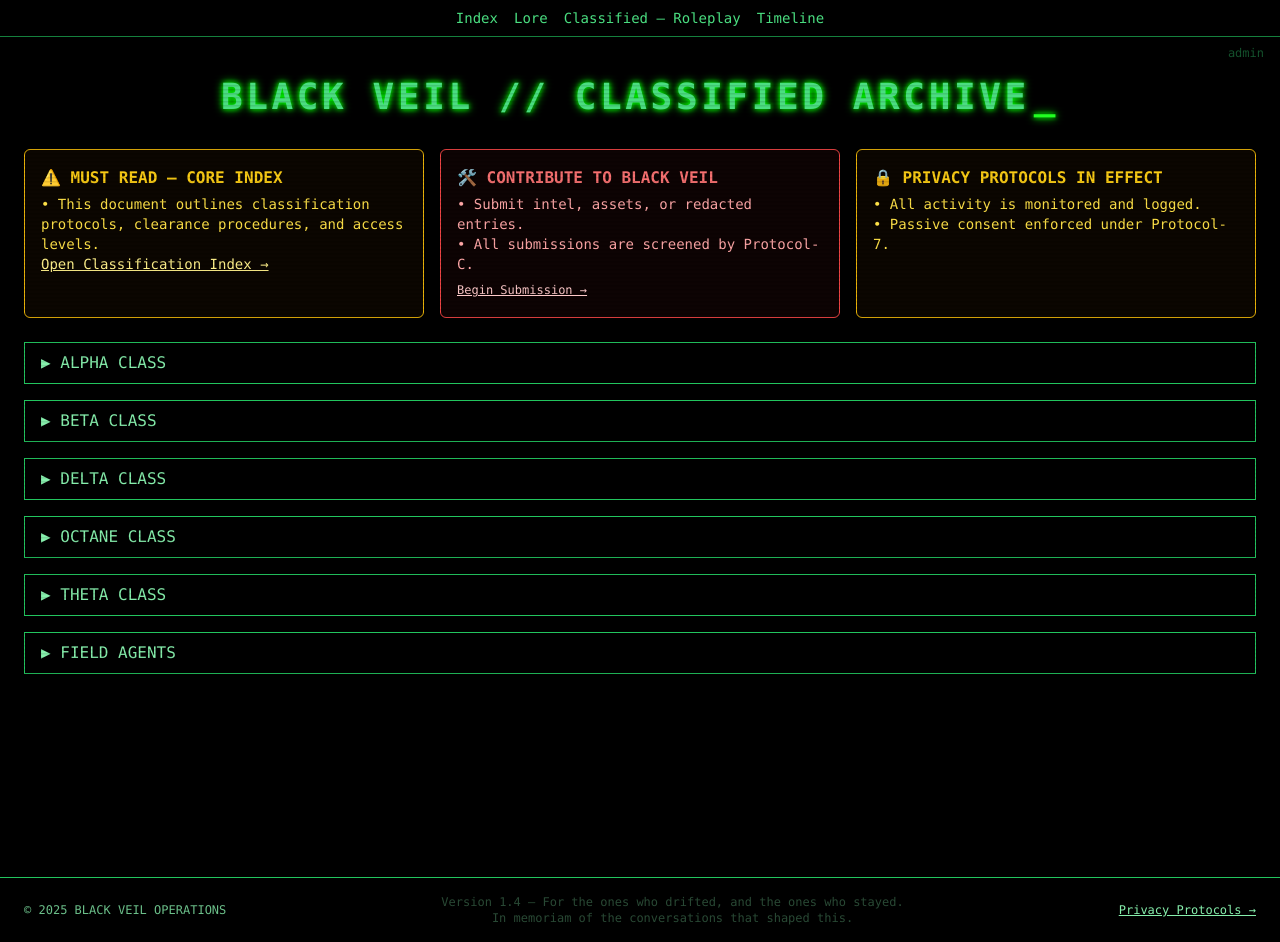
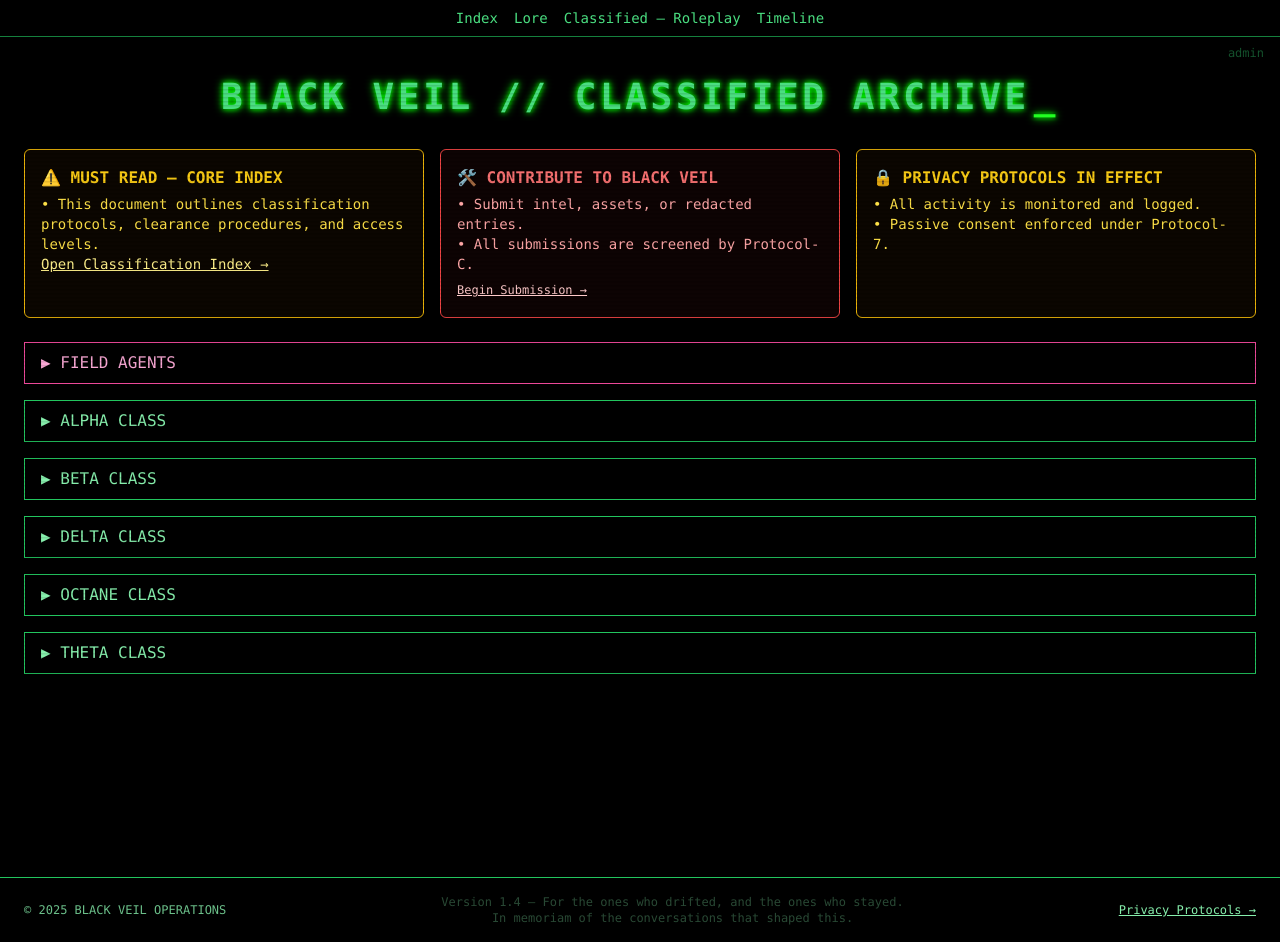
Before and after one commit to I-Am-Fox/BV-Foundation-Core, a Next.js app: page /lore in a window 1280 px wide. Built offline with nearby package versions, Linux system fonts and the light colour scheme.

Commit message:
Add 'FIELD AGENTS' classification and update button styles for improved visibility

```diff
--- a/pages/lore/index.tsx
+++ b/pages/lore/index.tsx
@@ -67,12 +67,13 @@ export default function LoreIndex({ entries }: LoreIndexProps) {
 
   const existing = new Set(entries.map((entry) => entry.frontMatter.classification));
   const classifications = [
+    'FIELD AGENTS',
     'ALPHA CLASS',
     'BETA CLASS',
     'DELTA CLASS',
     'OCTANE CLASS',
     'THETA CLASS',
-    'FIELD AGENTS',
+
   ].filter((c) => existing.has(c) || ['ALPHA CLASS', 'DELTA CLASS'].includes(c));
 
   return (
@@ -128,11 +129,16 @@ export default function LoreIndex({ entries }: LoreIndexProps) {
         {classifications.map((classification) => (
           <div key={classification}>
             <button
-              onClick={() => toggleExpand(classification)}
-              className="w-full bg-black text-left border border-green-500 px-4 py-2 text-green-300 hover:bg-green-900 transition-all duration-500"
+                onClick={() => toggleExpand(classification)}
+                className={`w-full text-left px-4 py-2 transition-all duration-500 ${
+                    classification === 'FIELD AGENTS'
+                        ? 'bg-black text-left border border-pink-500 text-pink-300 hover:bg-pink-900 transition-all duration-500"'
+                        : 'bg-black text-left border border-green-500 text-green-300 hover:bg-green-900 transition-all duration-500"'
+                }`}
             >
               ▶ {classification}
             </button>
+
 
             <div
               className={`overflow-hidden transition-all duration-500 ${expanded === classification ? 'max-h-[1000px] opacity-100' : 'max-h-0 opacity-0'}`}
```
